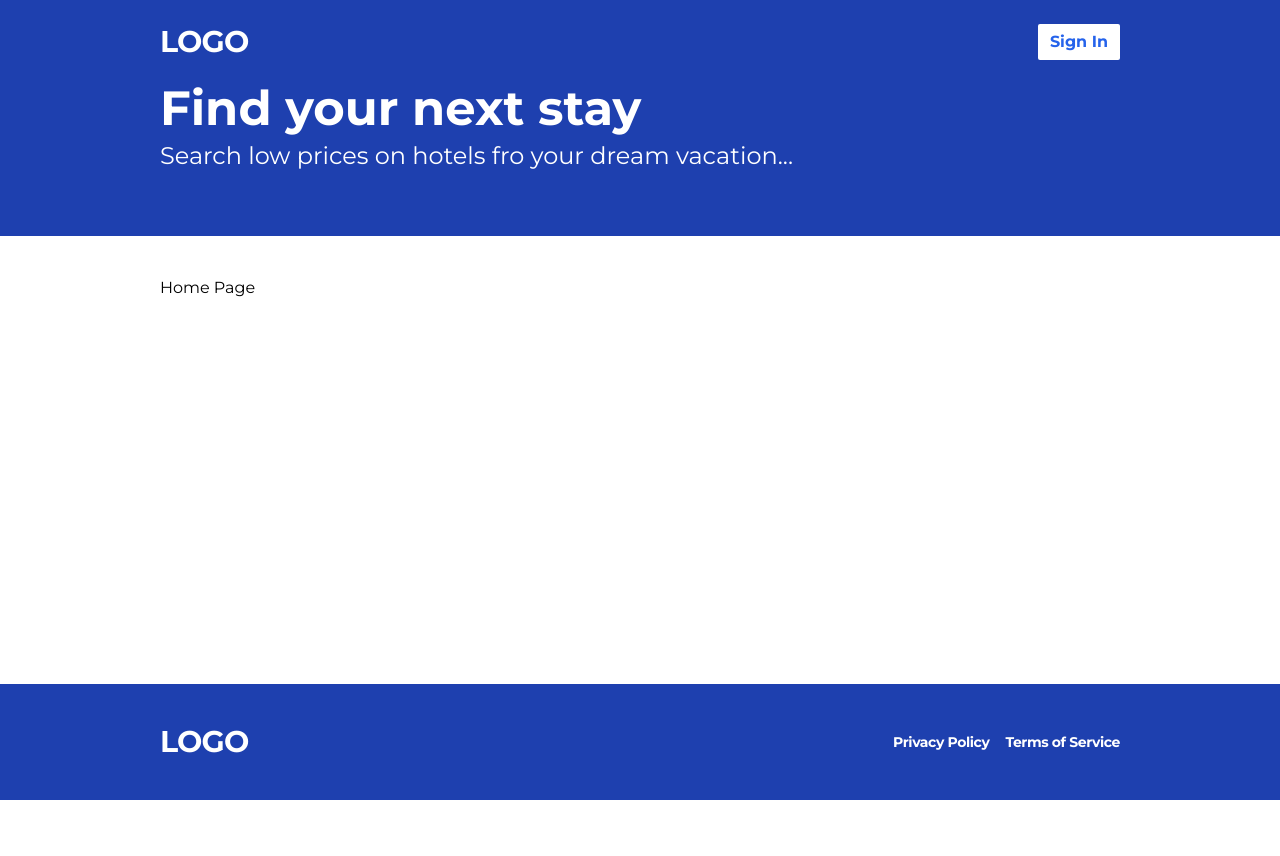
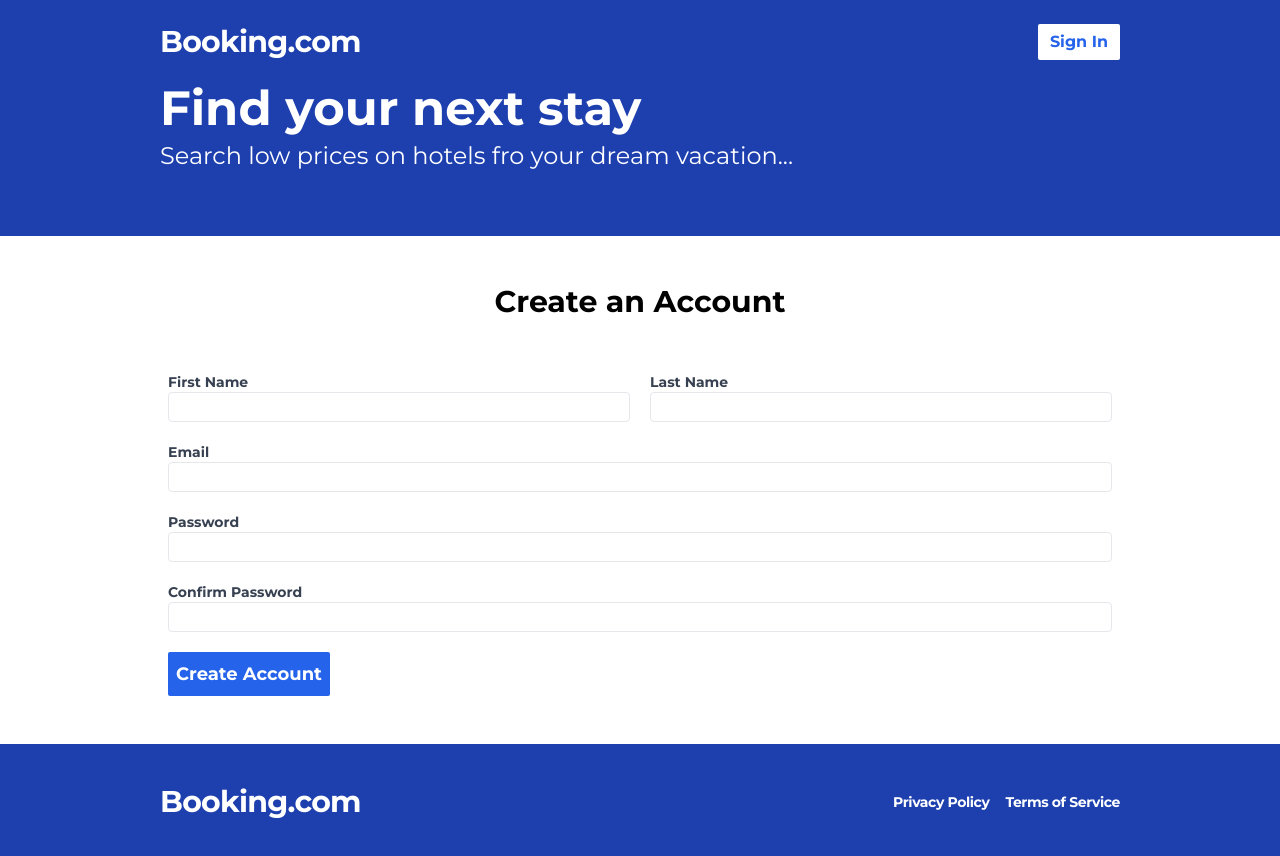
Before and after one commit to mikhail-jeff/mern-hotel-booking-app, a React (Vite) app in the folder frontend/: page /register in a window 1280 px wide. Before the commit this address led to /. Shown: the top 856 px of the page. Before the commit the page ends 800 px from the top, so only its background shows below. Built offline with nearby package versions, Linux system fonts and the light colour scheme.

Commit message:
register user UI

```diff
--- a/frontend/package.json
+++ b/frontend/package.json
@@ -12,6 +12,7 @@
   "dependencies": {
     "react": "^18.2.0",
     "react-dom": "^18.2.0",
+    "react-hook-form": "^7.51.0",
     "react-router-dom": "^6.22.3"
   },
   "devDependencies": {
--- a/frontend/src/App.tsx
+++ b/frontend/src/App.tsx
@@ -1,5 +1,6 @@
 import { Routes, Route, BrowserRouter as Router, Navigate } from "react-router-dom";
 import Layout from "./layouts/Layout";
+import Register from "./pages/Register";
 
 function App() {
 	return (
@@ -22,6 +23,14 @@
 					}
 				/>
 				<Route
+					path="/register"
+					element={
+						<Layout>
+							<Register />
+						</Layout>
+					}
+				/>
+				<Route
 					path="*"
 					element={<Navigate to={"/"} />}
 				/>
--- a/frontend/src/components/Footer.tsx
+++ b/frontend/src/components/Footer.tsx
@@ -2,7 +2,7 @@
 	return (
 		<div className="bg-blue-800 py-10">
 			<div className="container mx-auto flex justify-between items-center">
-				<span className="text-3xl text-white font-bold tracking-tight">LOGO</span>
+				<span className="text-3xl text-white font-bold tracking-tight">Booking.com</span>
 				<span className="text-white font-bold tracking-tight flex gap-4">
 					<p className="cursor-pointer text-sm">Privacy Policy</p>
 					<p className="cursor-pointer text-sm">Terms of Service</p>
--- a/frontend/src/components/Header.tsx
+++ b/frontend/src/components/Header.tsx
@@ -5,7 +5,7 @@
 		<div className="bg-blue-800 py-6">
 			<div className="container mx-auto flex justify-between">
 				<span className="text-3xl text-white font-bold tracking-tight">
-					<Link to={"/"}>LOGO</Link>
+					<Link to={"/"}>Booking.com</Link>
 				</span>
 
 				<span className="flex space-x-2">
--- /dev/null
+++ b/frontend/src/pages/Register.tsx
@@ -0,0 +1,106 @@
+import { useForm } from "react-hook-form";
+
+type RegisterFormData = {
+	firstName: string;
+	lastName: string;
+	email: string;
+	password: string;
+	confirmPassword: string;
+};
+
+const Register = () => {
+	const {
+		register,
+		watch,
+		handleSubmit,
+		formState: { errors },
+	} = useForm<RegisterFormData>();
+
+	const onSubmit = handleSubmit((data) => {
+		console.log(data);
+	});
+
+	return (
+		<form
+			className="flex flex-col gap-5 p-2"
+			onSubmit={onSubmit}>
+			<h2 className="text-3xl font-bold text-center mb-8">Create an Account</h2>
+
+			<div className="flex flex-col md:flex-row gap-5">
+				<label className="text-gray-700 text-sm font-bold flex-1">
+					First Name
+					<input
+						type="text"
+						className="border rounded w-full py-1 px-2 font-normal focus:outline-none"
+						{...register("firstName", { required: "This field is required" })}
+					/>
+					{errors.firstName && <span className="text-red-500 text-xs pt-1">{errors.firstName.message}</span>}
+				</label>
+
+				<label className="text-gray-700 text-sm font-bold flex-1">
+					Last Name
+					<input
+						type="text"
+						className="border rounded w-full py-1 px-2 font-normal focus:outline-none"
+						{...register("lastName", { required: "This field is required" })}
+					/>
+					{errors.lastName && <span className="text-red-500 text-xs pt-1">{errors.lastName.message}</span>}
+				</label>
+			</div>
+
+			<label className="text-gray-700 text-sm font-bold flex-1">
+				Email
+				<input
+					type="email"
+					className="border rounded w-full py-1 px-2 font-normal focus:outline-none"
+					{...register("email", { required: "This field is required" })}
+				/>
+				{errors.email && <span className="text-red-500 text-xs pt-1">{errors.email.message}</span>}
+			</label>
+
+			<label className="text-gray-700 text-sm font-bold flex-1">
+				Password
+				<input
+					type="password"
+					className="border rounded w-full py-1 px-2 font-normal focus:outline-none"
+					{...register("password", {
+						required: "This field is required",
+						minLength: {
+							value: 5,
+							message: "Password must be at least 5 characters",
+						},
+					})}
+				/>
+				{errors.password && <span className="text-red-500 text-xs pt-1">{errors.password.message}</span>}
+			</label>
+
+			<label className="text-gray-700 text-sm font-bold flex-1">
+				Confirm Password
+				<input
+					type="password"
+					className="border rounded w-full py-1 px-2 font-normal focus:outline-none"
+					{...register("confirmPassword", {
+						validate: (val) => {
+							if (!val) {
+								return "This field is required";
+							} else if (watch("password") !== val) {
+								return "Your passwords do not match";
+							}
+						},
+					})}
+				/>
+				{errors.confirmPassword && <span className="text-red-500 text-xs pt-1">{errors.confirmPassword.message}</span>}
+			</label>
+
+			<span>
+				<button
+					type="submit"
+					className="bg-blue-600 rounded-sm text-white p-2 font-bold hover:bg-blue-500 text-lg">
+					Create Account
+				</button>
+			</span>
+		</form>
+	);
+};
+
+export default Register;
--- a/frontend/tailwind.config.js
+++ b/frontend/tailwind.config.js
@@ -4,7 +4,9 @@
 	theme: {
 		extend: {},
 		container: {
-			padding: "10rem",
+			padding: {
+				md: "10rem",
+			},
 		},
 	},
 	plugins: [],
```
Also changed, not shown: 1 other file (tests, documents, lock files or other folders).
